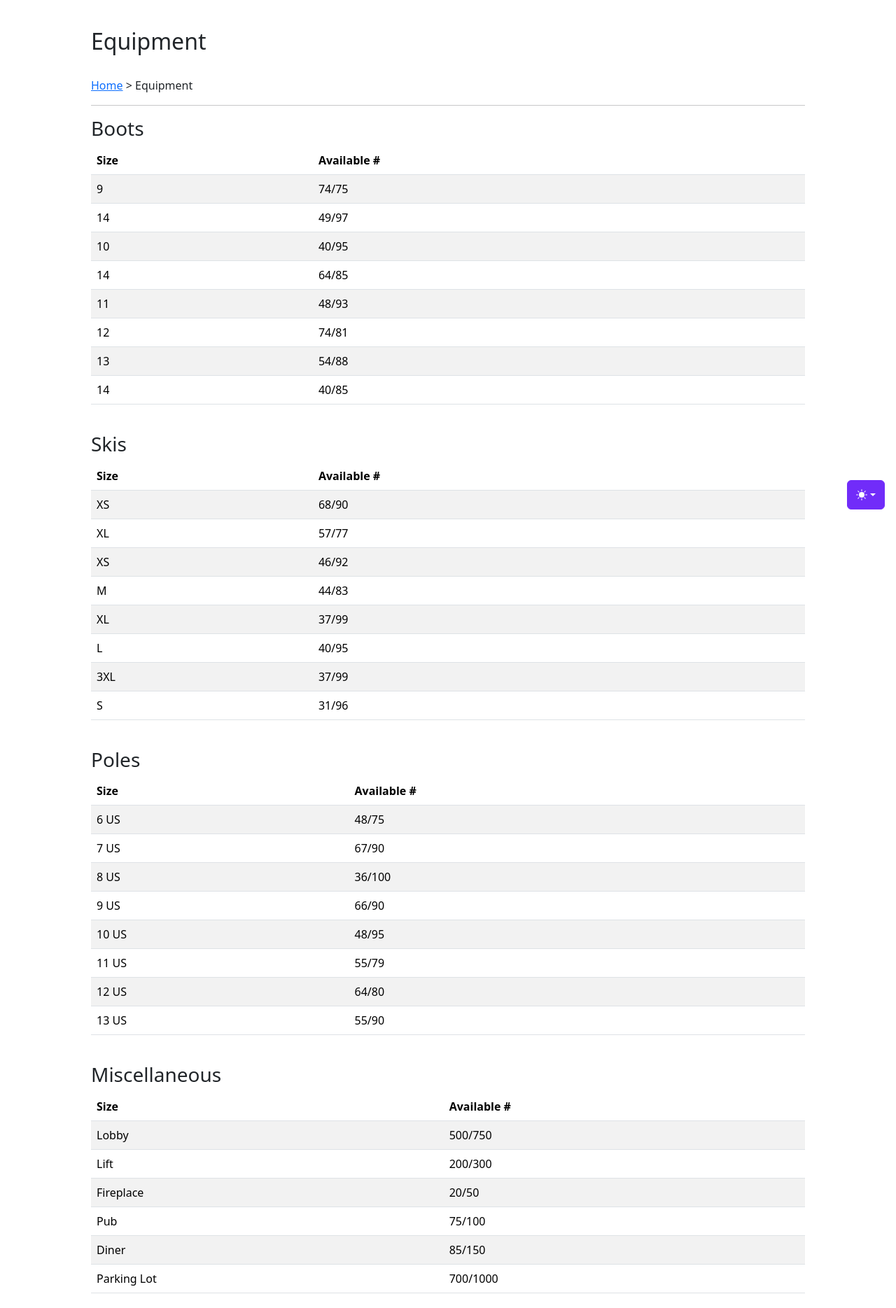
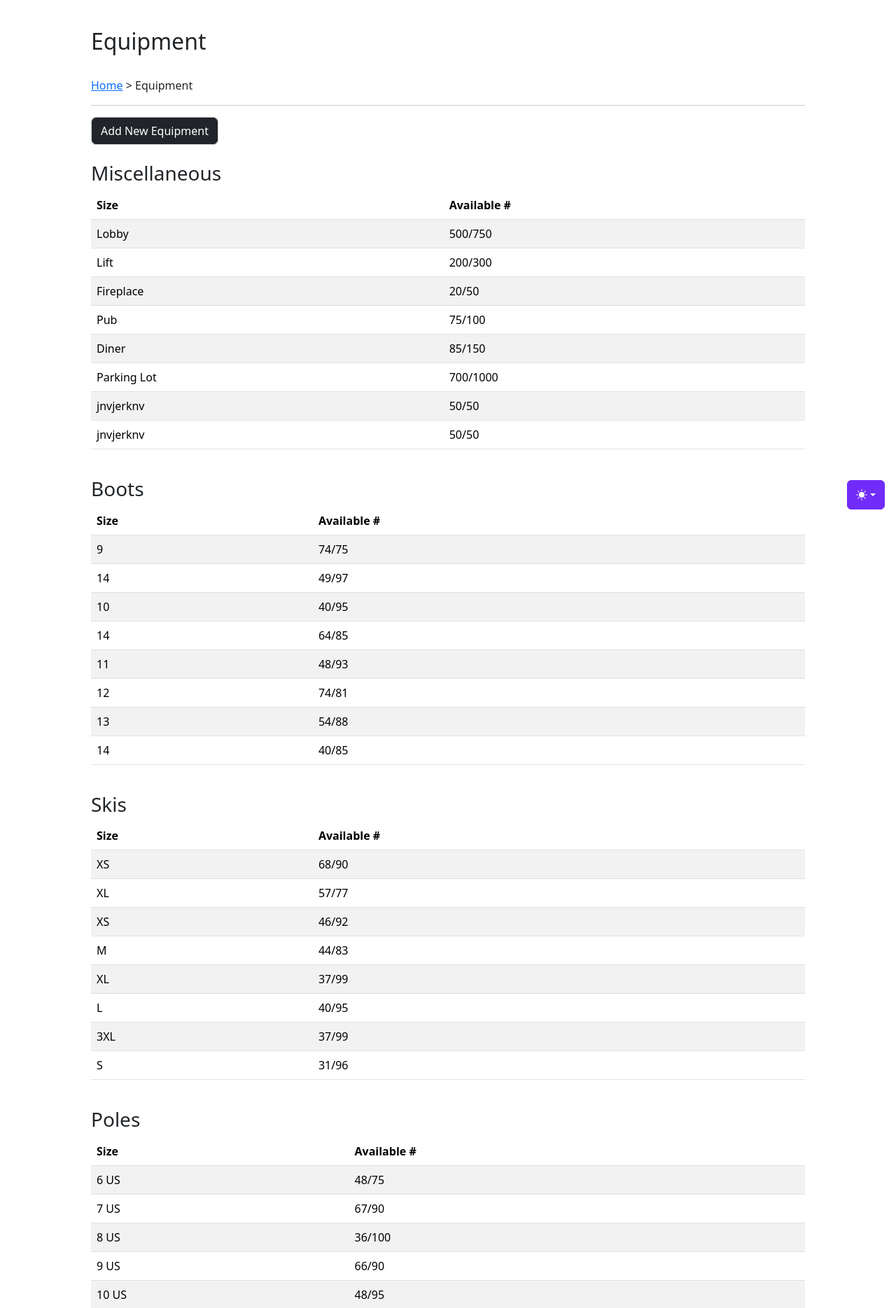
Before and after one commit to matthew-mills182/ski-lodge, a Flask app: page /equipment/ in a window 1280 px wide. Shown: the part 56-1925 px from the top of the page at 70% size. Run offline with Flask 2, Linux system fonts and the light colour scheme.

Commit message:
added add equipment function for tag 3.0

```diff
--- a/flaskapp/app.py
+++ b/flaskapp/app.py
@@ -1,8 +1,10 @@
 # Copyright © 2023-2025, Indiana University
 # BSD 3-Clause License
+# playin
+
 import csv
 
-from flask import Flask, render_template
+from flask import Flask, render_template, request, redirect, url_for
 
 app = Flask(__name__)
 
@@ -17,6 +19,23 @@ def load_people_id():
         for row in csv.DictReader(csvf):
             people[row['Name']] = row
         return people
+
+def save_people(new_person):
+
+    with open("people.csv", mode="a", newline="") as csv_file:
+        fieldnames = ["Name", "Email", "Height", "Shoe Size"]
+        writer = csv.DictWriter(csv_file, fieldnames=fieldnames)
+
+
+        writer.writerow(new_person)
+
+
+def save_equipment(new_equipment):
+    with open("misc.csv", mode="a", newline="\n") as csv_file:
+        fieldnames = ["name", "quantity", "max_quantity"]
+        writer = csv.DictWriter(csv_file, fieldnames=fieldnames)
+
+        writer.writerow(new_equipment)
 
 
 def load_miscellaneous():
@@ -61,3 +80,39 @@ def render_equipment():
     skis = load_skis()
     boots = load_boots()
     return render_template("equipment.html",miscellaneous=miscellaneous, poles=poles, boots = boots, skis = skis)
+
+
+
+@app.route("/add-person/", methods=["GET", "POST"])
+def handle_new_person():
+    if request.method == "GET":
+        return render_template("add-person.html")
+
+
+    new_person = {
+        "Name": request.form["name"],
+        "Email": request.form["email"],
+        "Height": request.form["height"],
+        "Shoe Size": request.form["shoe_size"]
+    }
+
+
+    save_people(new_person)
+
+    return redirect(url_for("render_people"))
+
+
+@app.route("/add-equipment/", methods=["GET", "POST"])
+def handle_new_equipment():
+    if request.method == "GET":
+        return render_template("add-equipment.html")
+
+    new_equipment = {
+        "name": request.form["name"],
+        "quantity": request.form["number"],
+        "max_quantity": request.form["number"]
+    }
+
+    save_equipment(new_equipment)
+
+    return redirect(url_for("render_equipment"))
--- a/flaskapp/templates/equipment.html
+++ b/flaskapp/templates/equipment.html
@@ -7,6 +7,29 @@
 <br>
 <p><a href="{{ url_for('render_index') }}">Home</a> > Equipment</p>
 <hr>
+<div class="card h-100 hvr-grow">
+    <a class = "btn btn-dark" href = "{{ url_for('handle_new_equipment') }}">Add New Equipment</a>
+</div>
+<br>
+<br>
+<h3>Miscellaneous</h3>
+<table class="table table-striped">
+    <thead>
+        <tr>
+            <th>Size</th>
+            <th>Available #</th>
+        </tr>
+    </thead>
+    <tbody>
+        {% for item in miscellaneous %}
+        <tr>
+            <td>{{ item.name }}</td>
+            <td>{{ item.quantity }}/{{ item.max_quantity }}</td>
+        </tr>
+        {% endfor %}
+    </tbody>
+</table>
+<br>
 
 <h3>Boots</h3>
 <table class="table table-striped">
--- a/flaskapp/templates/people.html
+++ b/flaskapp/templates/people.html
@@ -7,6 +7,9 @@
 <br>
 <p><a href="{{ url_for('render_index') }}">Home</a> > People</p>
 <hr>
+<div class="card h-100 hvr-grow">
+    <a class = "btn btn-dark" href = "{{ url_for('handle_new_person') }}">Add New User</a>
+</div>
 <table class = "table table-striped">
     <thead>
         <tr>
--- a/misc.csv
+++ b/misc.csv
@@ -5,3 +5,5 @@ Fireplace,20,50
 Pub,75,100
 Diner,85,150
 Parking Lot,700,1000
+jnvjerknv,50,50
+jnvjerknv,50,50
```
Also changed, not shown: flaskapp/templates/add-equipment.html (added, +25 -0 lines), flaskapp/templates/add-person.html (added, +35 -0 lines), people.csv (+15 -9 lines).
